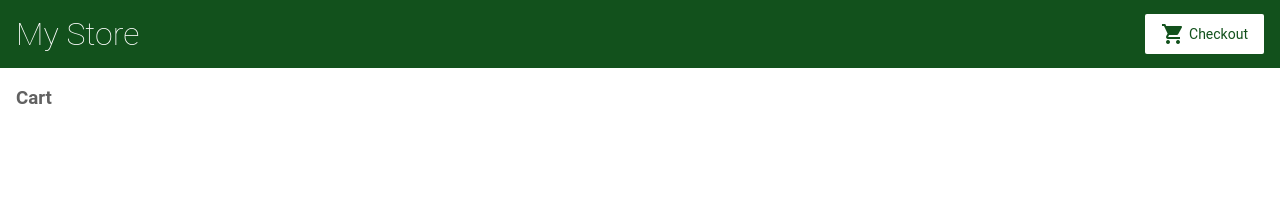
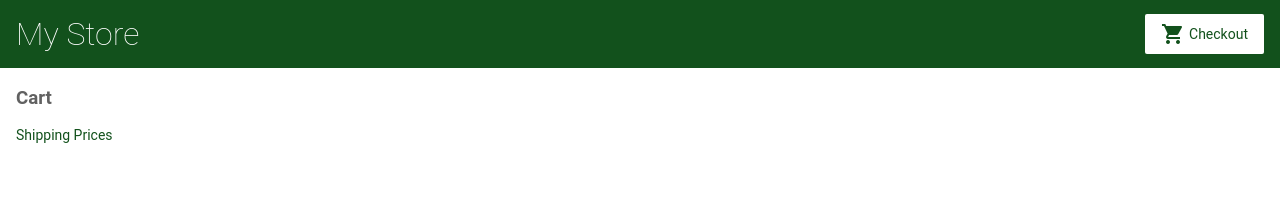
Before and after one commit to pjpscriv/first-angular-app, an Angular app: page /cart in a window 1280 px wide. Shown: the top 217 px of the page. Built offline with nearby package versions, Linux system fonts and the light colour scheme.

Commit message:
Added shipping prices

```diff
--- a/src/app/app.module.ts
+++ b/src/app/app.module.ts
@@ -2,6 +2,7 @@
 import { BrowserModule } from '@angular/platform-browser';
 import { RouterModule } from '@angular/router';
 import { ReactiveFormsModule } from '@angular/forms';
+import { HttpClientModule } from '@angular/common/http';
 
 import { AppComponent } from './app.component';
 import { TopBarComponent } from './top-bar/top-bar.component';
@@ -10,15 +11,18 @@
 import { ProductDetailsComponent } from './product-details/product-details.component';
 import { CartService } from './cart.service';
 import { CartComponent } from './cart/cart.component';
+import { ShippingComponent } from './shipping/shipping.component';
 
 @NgModule({
   imports: [
     BrowserModule,
+    HttpClientModule,
     ReactiveFormsModule,
     RouterModule.forRoot([
       { path: '', component: ProductListComponent },
       { path: 'products/:productId', component: ProductDetailsComponent },
-      { path: 'cart', component: CartComponent }
+      { path: 'cart', component: CartComponent },
+      { path: 'shipping', component: ShippingComponent }
     ])
   ],
   declarations: [
--- a/src/app/cart.service.ts
+++ b/src/app/cart.service.ts
@@ -1,4 +1,5 @@
 import { Injectable } from '@angular/core';
+import { HttpClient } from '@angular/common/http';
 
 @Injectable({
   providedIn: 'root'
@@ -7,7 +8,7 @@
 
   cartItems = [];
 
-  constructor() { }
+  constructor(private http: HttpClient) {}
 
   addToCart(item) {
     this.cartItems.push(item);
@@ -22,4 +23,8 @@
     return this.cartItems;
   }
 
+  getShippingPrices() {
+    return this.http.get('/assets/shipping.json')
+  }
+
 }
--- a/src/app/cart/cart.component.html
+++ b/src/app/cart/cart.component.html
@@ -1,4 +1,8 @@
 <h3>Cart</h3>
+
+<p>
+  <a routerLink="/shipping">Shipping Prices</a>
+</p>
 
 <div class="cart-item" *ngFor="let item of items">
   <span>{{ item.name }}</span>
--- /dev/null
+++ b/src/app/shipping/shipping.component.html
@@ -0,0 +1,6 @@
+<h3>Shipping Prices</h3>
+
+<div class="shipping-item" *ngFor="let shipping of shippingCosts | async">
+  <span>{{ shipping.type }}</span>
+  <span>{{ shipping.price | currency }}</span>
+</div>
--- /dev/null
+++ b/src/app/shipping/shipping.component.ts
@@ -0,0 +1,19 @@
+import { Component, OnInit } from '@angular/core';
+
+import { CartService } from '../cart.service';
+
+@Component({
+  selector: 'app-shipping',
+  templateUrl: './shipping.component.html',
+  styleUrls: ['./shipping.component.css']
+})
+export class ShippingComponent implements OnInit {
+  shippingCosts;
+
+  constructor(private cartService: CartService) {}
+
+  ngOnInit() {
+    this.shippingCosts = this.cartService.getShippingCosts();
+  }
+
+}
```
Also changed, not shown: src/app/shipping/shipping.component.css (added).
